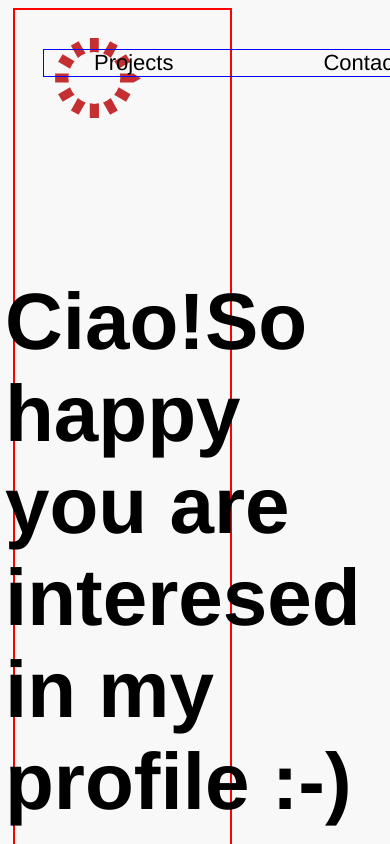
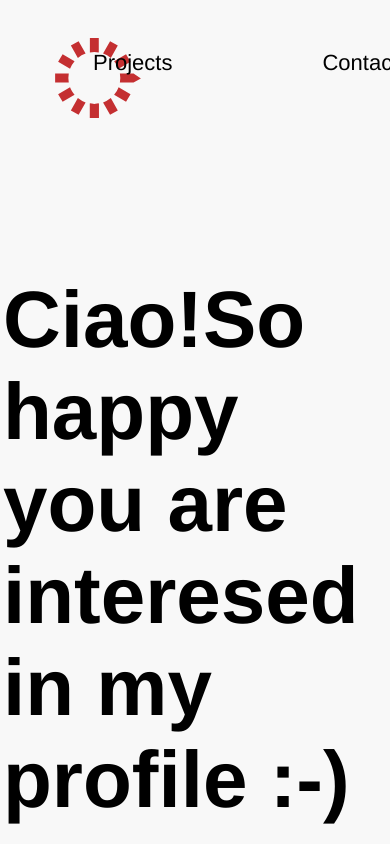
Before and after one commit to Domenica81/Domenica81.github.io, a plain HTML site: page index.html in a window 390 px wide. Shown: the top 844 px of the page. Drawn offline with Linux system fonts and the light colour scheme.

Commit message:
delivery

```diff
--- a/css/home.css
+++ b/css/home.css
@@ -14,7 +14,6 @@ body {
 
  @media (max-width: 480px) {
   .margin-section {
-    border: solid 2px red;
     margin-left: 5px;
   }
 }
@@ -51,7 +50,6 @@ header {
 }
 
 .navbar {
-  border: 1px solid blue;
   font-kerning: 18px;
   display: flex;
   flex-direction: row;
--- a/css/sparkling.css
+++ b/css/sparkling.css
@@ -40,7 +40,6 @@ header {
 }
 
 .navbar {
-  border: 1px solid blue;
   font-kerning: 18px;
   display: flex;
   flex-direction: row;
--- a/index.html
+++ b/index.html
@@ -55,7 +55,7 @@
         <ul class="project-list">
           <li><a href="fendi.html">Fendi MTO</a></li>
           <li><a href="theFork.html">TheFork</a></li>
-          <li><a href="sparkling.html">sparkling</a></li>
+          <li><a href="sparkling.html">Sparkling</a></li>
           <li><a href="get-in-tag.html">Get in Tag</a></li>
         </ul>
     </article>
```
